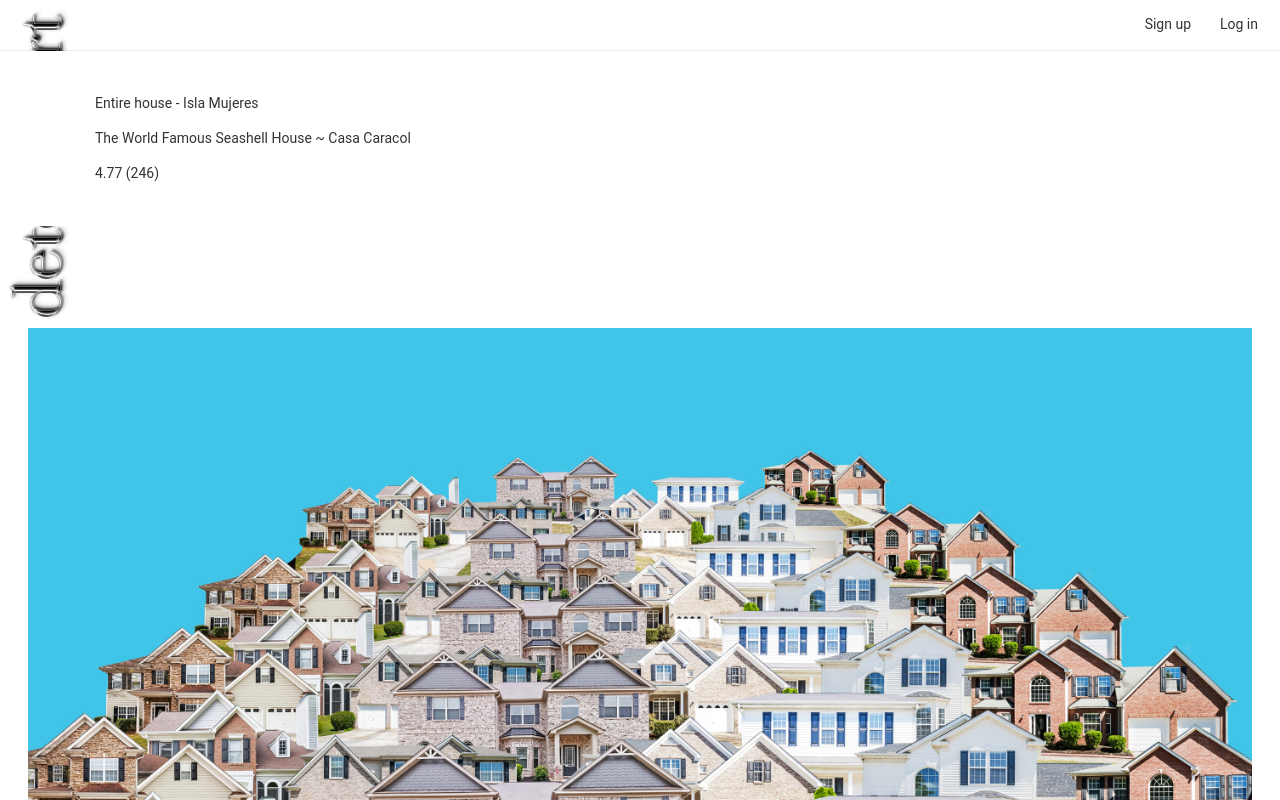
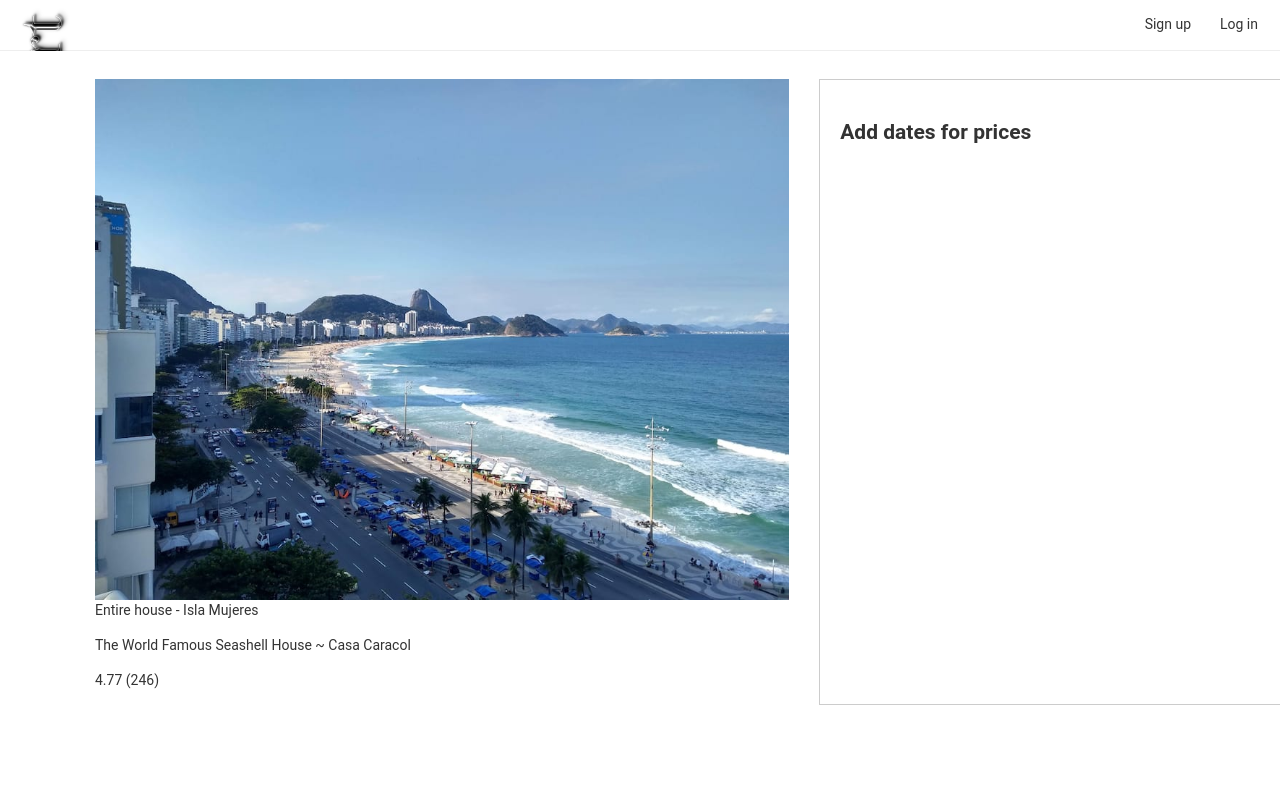
Before and after one commit to progspectar/nextbnb, a Next.js app: page /houses/1523 in a window 1280 px wide. Shown: the top 800 px of the page. Built offline with nearby package versions, Linux system fonts and the light colour scheme.

Commit message:
add a sidebar to [id].js (single house page

```diff
--- a/pages/houses/[id].js
+++ b/pages/houses/[id].js
@@ -6,10 +6,11 @@
 const House = (props) => (
   <Layout
     content={
-      <div>
+      <div className='container'>
         <Head>
           <title>{props.house.title}</title>
         </Head>
+        <article>
           <img src={props.house.picture} width='100%' alt='House picture' />
           <p>
             {props.house.type} - {props.house.town}
@@ -18,6 +19,23 @@
           <p>
             {props.house.rating} ({props.house.reviewsCount})
           </p>
+        </article>
+        <aside>
+          <h2>Add dates for prices</h2>
+        </aside>
+
+        <style jsx>{`
+          .container {
+            display: grid;
+            grid-template-columns: 60% 40%;
+            grid-gap: 30px;
+          }
+          aside {
+            border: 1px solid #ccc;
+            grid-template-columns: 60% 40%;
+            padding: 20px;
+          }
+        `}</style>
       </div>
     }
   />
--- a/pages/index.js
+++ b/pages/index.js
@@ -1,6 +1,8 @@
 import houses from './houses.json';
 import House from '../components/House';
 import Layout from '../components/Layout';
+
+const sortArray = (arr) => arr.sort((a, b) => b - d);
 
 const content = (
   <div>
```
Also changed, not shown: public/img/houses/1.jpg, public/img/houses/2.jpg. Lines whose indentation alone changed are shown as unchanged.
